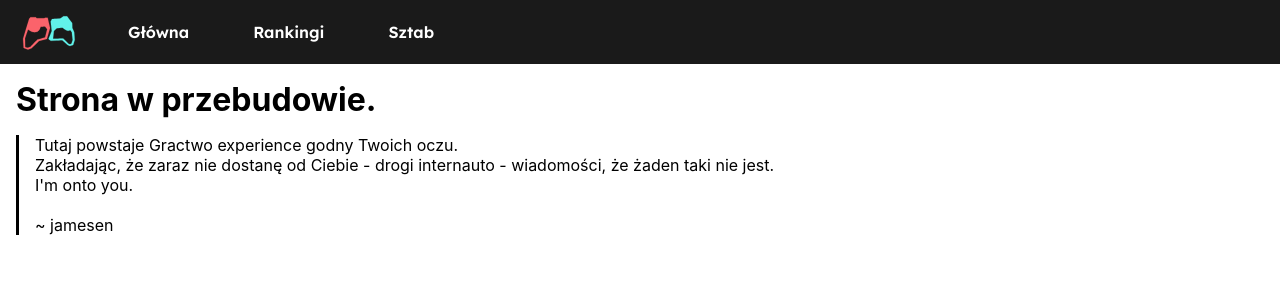
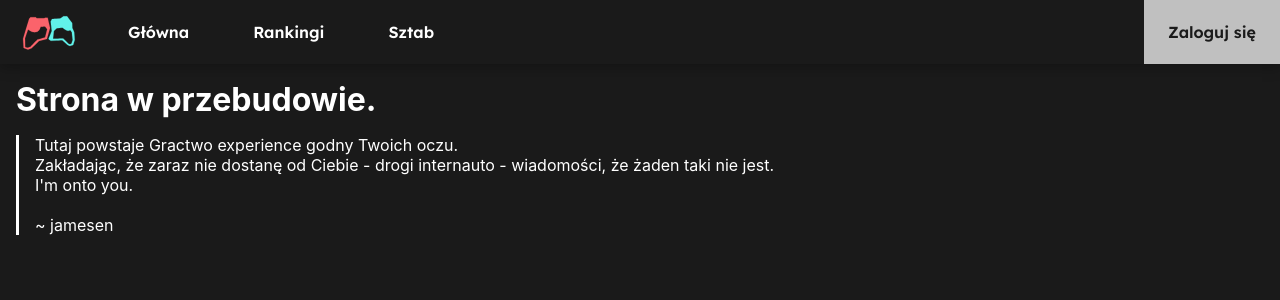
Before and after one commit to gractwo/gractwo-pl, a Next.js app: page / in a window 1280 px wide. Shown: the top 300 px of the page. Built offline with nearby package versions, Linux system fonts and the light colour scheme.

Commit message:
turn page dark, alter Header stylings, add login btn

```diff
--- a/components/Header.js
+++ b/components/Header.js
@@ -14,6 +14,9 @@ export default function Home() {
 			<Link href="/">
 				<a>Sztab</a>
 			</Link>
+			<Link href="/">
+				<a>Zaloguj się</a>
+			</Link>
 		</nav>
 	);
 }
--- a/pages/index.js
+++ b/pages/index.js
@@ -10,7 +10,7 @@ export default function Home() {
 					margin: 1rem;
 				}
 				p {
-					border-left: 0.2rem solid black;
+					border-left: 0.2rem solid white;
 					padding-left: 1rem;
 				}
 			`}</style>
--- a/styles/globals.scss
+++ b/styles/globals.scss
@@ -11,20 +11,46 @@
 	font-family: -apple-system, BlinkMacSystemFont, Segoe UI, Roboto, Oxygen,
 		Ubuntu, Cantarell, Fira Sans, Droid Sans, Helvetica Neue, sans-serif;
 }
+body {
+	background-color: var(--black1);
+	color: white;
+}
 
 nav.main {
 	height: 4rem;
 	background-color: var(--black1);
 	display: flex;
 	align-items: center;
+	box-shadow: 0 4px 12px rgba(0, 0, 0, 0.25);
 	a {
 		display: block;
-		padding: 0.5rem 1.5rem;
+		padding: 0 1.5rem;
+		display: flex;
+		align-items: center;
+		height: 100%;
 		margin: 0 0.5rem;
 		color: white;
 		text-decoration: none;
 		font-family: "Lexend", sans-serif;
+		transition-duration: 150ms;
 		// font-size: 16px;
+		&:hover {
+			background-color: var(--black0);
+		}
+		&:focus {
+			outline: none;
+			background-color: var(--black0);
+		}
+		&:last-of-type {
+			background-color: #c0c0c0;
+			color: var(--black1);
+			margin-left: auto;
+			margin-right: 0;
+			&:hover,
+			&:focus {
+				background-color: #909090;
+			}
+		}
 	}
 	.logo {
 		margin: 0 1rem 0 1rem;
```
